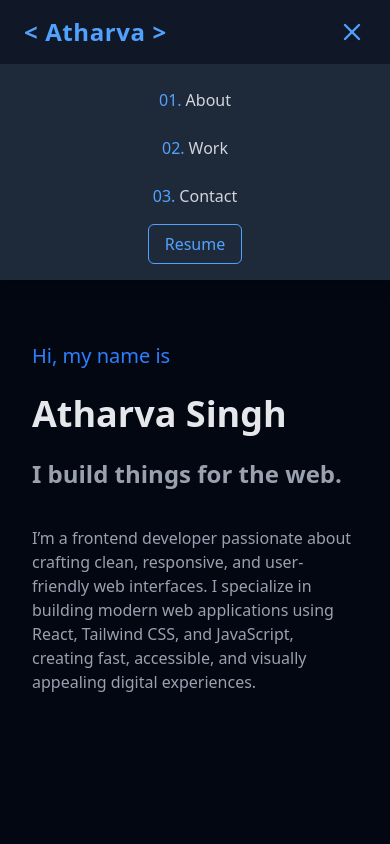
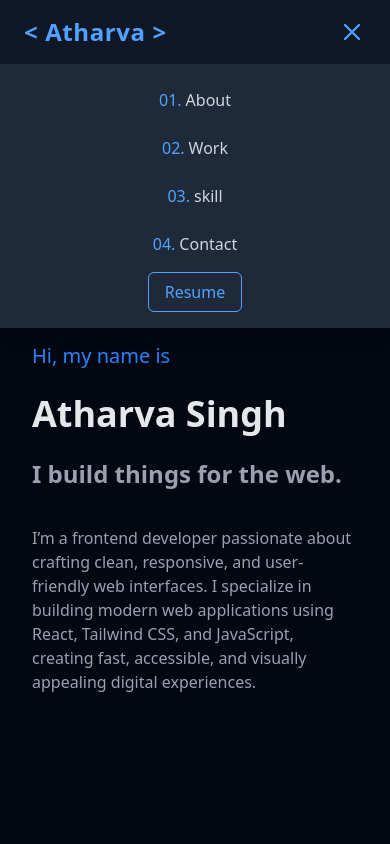
Before and after one commit to atharva0773/my-portfolio, a React (Vite) app: page / in a window 390 px wide. Both pictures are taken after a click on the button 352 px from the left and 32 px from the top of the page. Shown: the top 844 px of the page. Built offline with nearby package versions, Linux system fonts and the light colour scheme.

Commit message:
addskillinnavbar

```diff
--- a/src/Components/Navbar/Navbar.jsx
+++ b/src/Components/Navbar/Navbar.jsx
@@ -122,6 +122,20 @@ function Navbar() {
           <li>
             03.
             <NavLink
+              to="/skill"
+              onClick={() => setIsOpen(false)}
+              className={({ isActive }) =>
+                `ml-1 transition-colors duration-200 hover:text-blue-400 ${
+                  isActive ? "text-blue-400" : "text-gray-300"
+                }`
+              }
+            >
+              skill
+            </NavLink>
+          </li>
+          <li>
+            04.
+            <NavLink
               to="/contact"
               onClick={() => setIsOpen(false)}
               className={({ isActive }) =>
```
